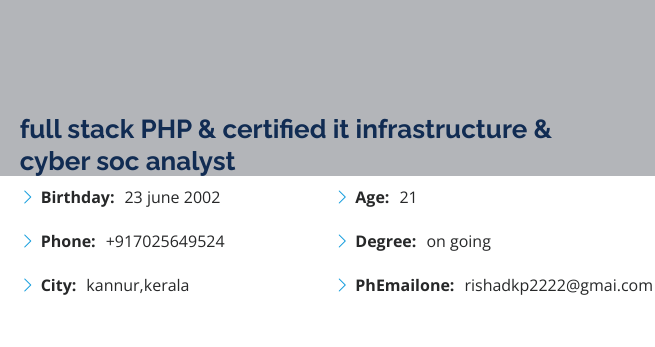
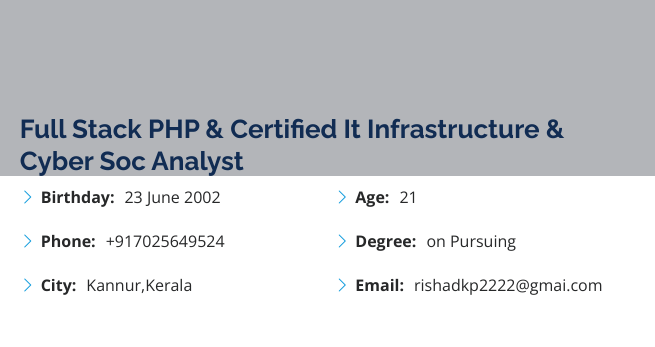
Before and after one commit to rishadkp2002/kp, a plain HTML site: page index.html in a window 1280 px wide. Shown: the part 624-971 px from the top of the page, 625-1280 px from the left. Drawn offline with nearby package versions, Linux system fonts and the light colour scheme; a script that the page names is missing.

Commit message:
Update index.html

```diff
--- a/index.html
+++ b/index.html
@@ -5,7 +5,7 @@
   <meta charset="utf-8">
   <meta content="width=device-width, initial-scale=1.0" name="viewport">
 
-  <title>rishads resume</title>
+  <title>Rishads Resume</title>
   <meta content="" name="description">
   <meta content="" name="keywords">
 
@@ -91,21 +91,21 @@
             <img src="img/output.png" class="img-fluid" alt="">
           </div>
           <div class="col-lg-8 pt-4 pt-lg-0 content" data-aos="fade-left">
-            <h3>full stack PHP &amp; certified it infrastructure & cyber soc analyst</h3>
+            <h3>Full Stack PHP &amp; Certified It Infrastructure & Cyber Soc Analyst</h3>
 
             <div class="row">
               <div class="col-lg-6">
                 <ul>
-                  <li><i class="bi bi-chevron-right"></i> <strong>Birthday:</strong> <span>23 june 2002</span></li>
+                  <li><i class="bi bi-chevron-right"></i> <strong>Birthday:</strong> <span>23 June 2002</span></li>
                   <li><i class="bi bi-chevron-right"></i> <strong>Phone:</strong> <span>+917025649524</span></li>
-                  <li><i class="bi bi-chevron-right"></i> <strong>City:</strong> <span>kannur,kerala</span></li>
+                  <li><i class="bi bi-chevron-right"></i> <strong>City:</strong> <span>Kannur,Kerala</span></li>
                 </ul>
               </div>
               <div class="col-lg-6">
                 <ul>
                   <li><i class="bi bi-chevron-right"></i> <strong>Age:</strong> <span>21</span></li>
-                  <li><i class="bi bi-chevron-right"></i> <strong>Degree:</strong> <span>on going</span></li>
-                  <li><i class="bi bi-chevron-right"></i> <strong>PhEmailone:</strong> <span>rishadkp2222@gmai.com</span></li>
+                  <li><i class="bi bi-chevron-right"></i> <strong>Degree:</strong> <span>on Pursuing</span></li>
+                  <li><i class="bi bi-chevron-right"></i> <strong>Email:</strong> <span>rishadkp2222@gmai.com</span></li>
                 </ul>
               </div>
             </div>
@@ -218,16 +218,16 @@
           <div class="col-lg-6" data-aos="fade-up" data-aos-delay="100">
             <h3 class="resume-title">Professional Experience</h3>
             <div class="resume-item">
-              <h4>full stack php</h4>
+              <h4>Full Stack PHP</h4>
               <h5>2023 - Present</h5>
               <p><em>Experion, Nyeste Venture Technologies Pvt.Ltd</em></p>
               <ul>
-                <li>php full stack training</li>
+                <li>Php Full Stack Training</li>
 
               </ul>
             </div>
             <div class="resume-item">
-              <h4>cyber soc analyst</h4>
+              <h4>cyber Soc Analyst</h4>
               <h5>2021 - 2022</h5>
               <p><em>Red Team Hacker Academy</em></p>
               <ul>
```
